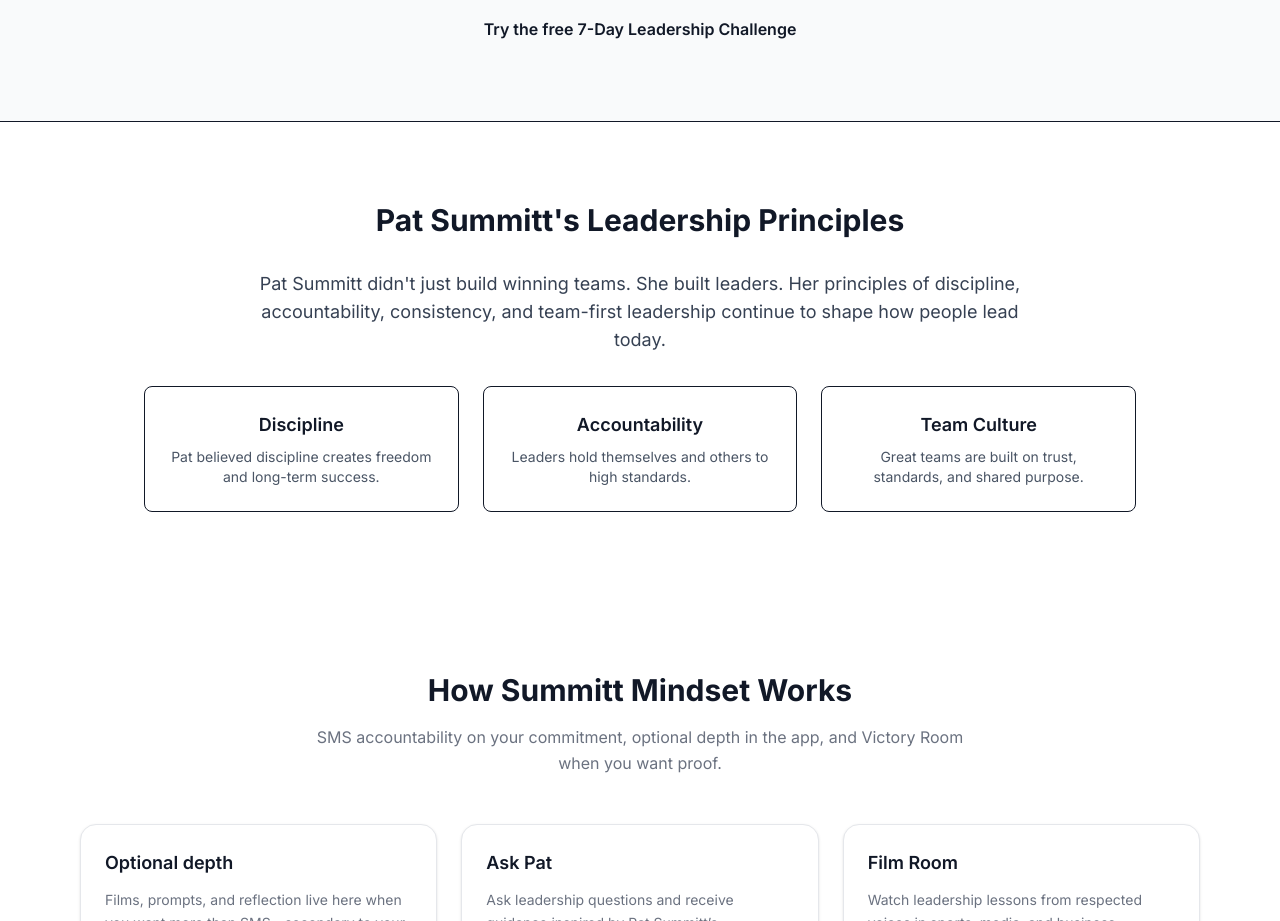
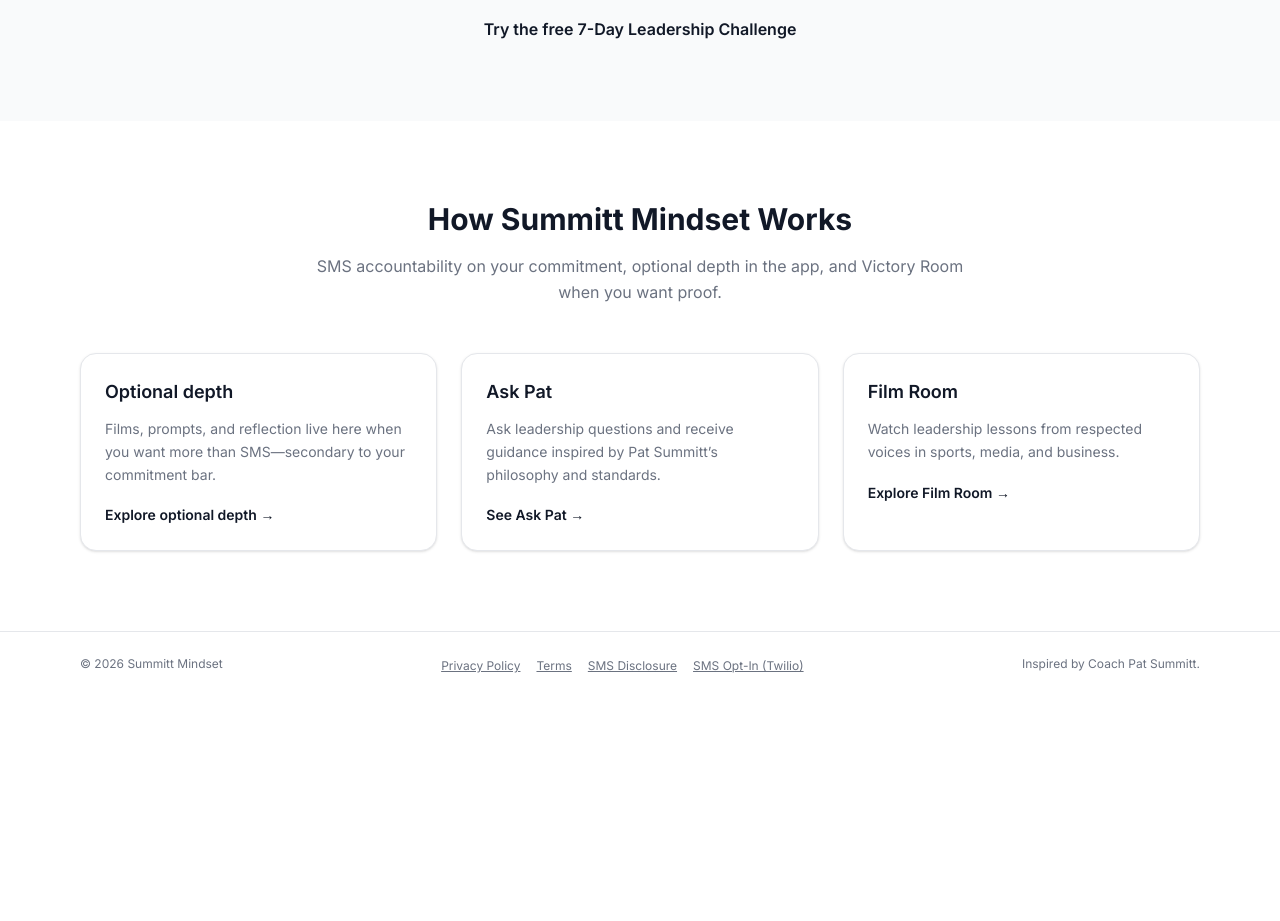
Before and after one commit to tylersummitt-jpg/Summitt-mindset, a Next.js app: page / in a window 1280 px wide. Shown: the part 980-1901 px from the top of the page. After the commit the page ends 1680 px from the top, so only its background shows below. Built offline with nearby package versions, Linux system fonts and the light colour scheme; no server answers.

Commit message:
homepage

```diff
--- a/src/app/page.tsx
+++ b/src/app/page.tsx
@@ -212,59 +212,6 @@ export default async function HomePage() {
         </div>
       </section>
 
-      <section className="bg-white border-t">
-        <div className="max-w-5xl mx-auto px-4 py-12 sm:py-16 md:py-20 text-center space-y-8">
-
-          <h2 className="text-2xl sm:text-3xl font-bold">
-            Pat Summitt&apos;s Leadership Principles
-          </h2>
-
-          <p className="text-base sm:text-lg text-gray-700 max-w-3xl mx-auto">
-            Pat Summitt didn&apos;t just build winning teams. She built
-            leaders. Her principles of discipline, accountability,
-            consistency, and team-first leadership continue to shape how
-            people lead today.
-          </p>
-
-          <div className="grid md:grid-cols-3 gap-6 mt-8">
-
-            <Link
-              href="/pat-summitt-discipline"
-              className="block border rounded-lg p-6 hover:shadow-md transition"
-            >
-              <h3 className="font-semibold text-lg mb-2">Discipline</h3>
-              <p className="text-gray-600 text-sm">
-                Pat believed discipline creates freedom and long-term
-                success.
-              </p>
-            </Link>
-
-            <Link
-              href="/pat-summitt-accountability"
-              className="block border rounded-lg p-6 hover:shadow-md transition"
-            >
-              <h3 className="font-semibold text-lg mb-2">Accountability</h3>
-              <p className="text-gray-600 text-sm">
-                Leaders hold themselves and others to high standards.
-              </p>
-            </Link>
-
-            <Link
-              href="/pat-summitt-team-culture"
-              className="block border rounded-lg p-6 hover:shadow-md transition"
-            >
-              <h3 className="font-semibold text-lg mb-2">Team Culture</h3>
-              <p className="text-gray-600 text-sm">
-                Great teams are built on trust, standards, and shared
-                purpose.
-              </p>
-            </Link>
-
-          </div>
-
-        </div>
-      </section>
-
       {/* --------------------------------------------------
           How Summitt Mindset Works
           -------------------------------------------------- */}
```
